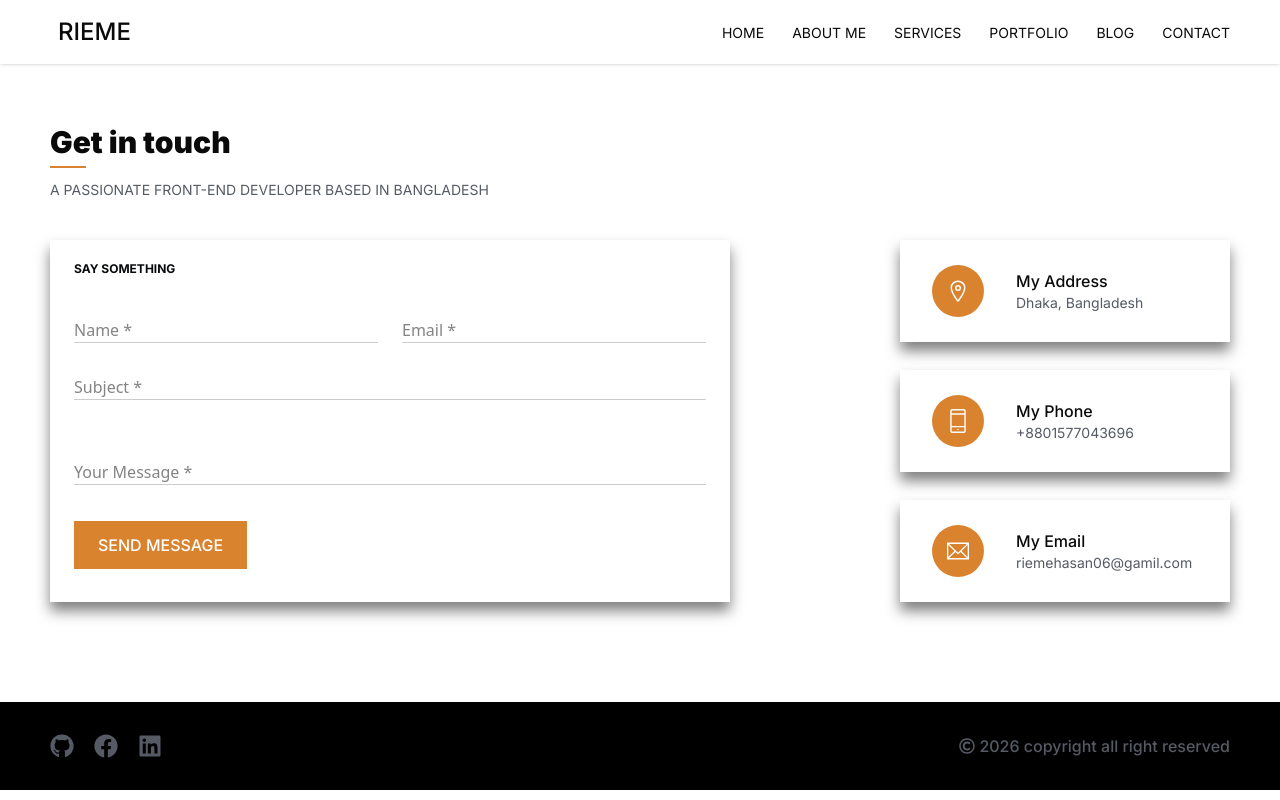
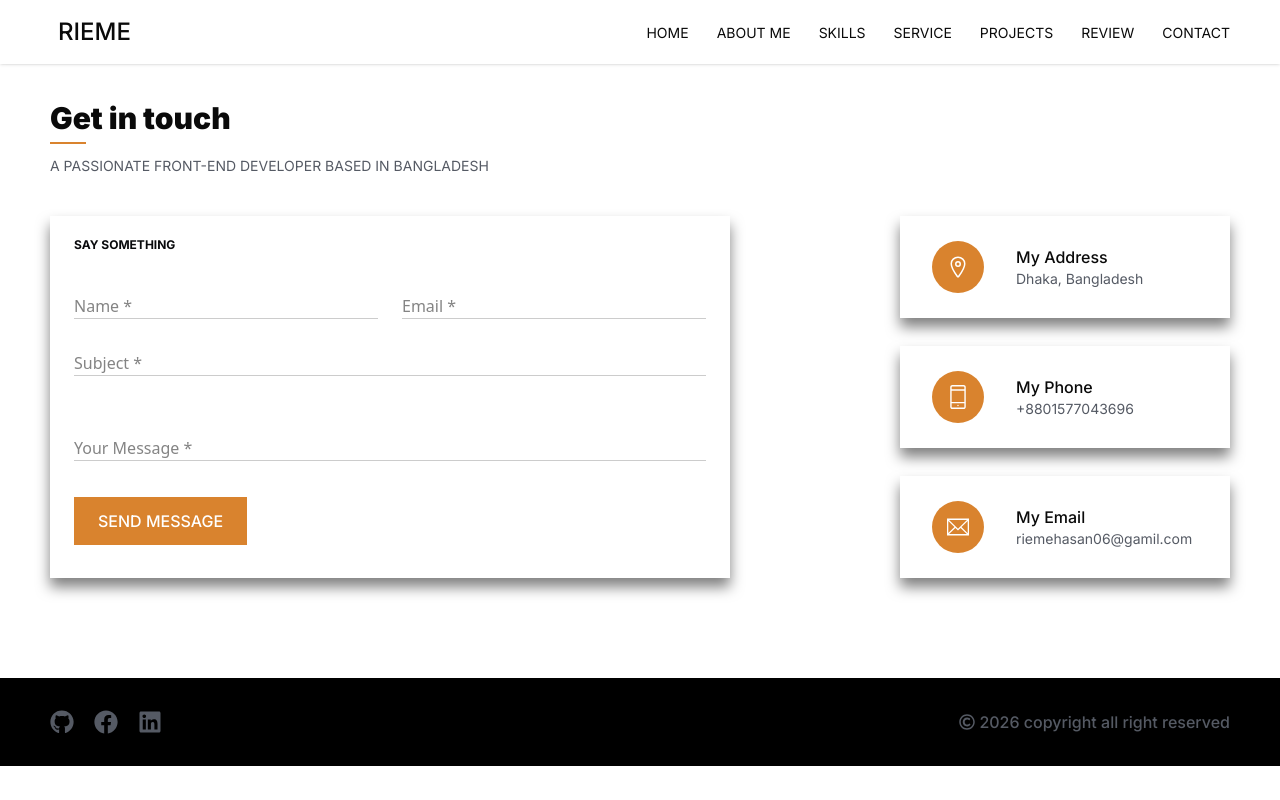
Before and after one commit to riemetoba/Rieme_portfolio, a React (Vite) app: page /contact in a window 1280 px wide. Shown: the top 800 px of the page. Built offline with nearby package versions, Linux system fonts and the light colour scheme.

Commit message:
Route fix

```diff
--- a/src/App.jsx
+++ b/src/App.jsx
@@ -4,8 +4,11 @@ import { Routes, Route } from "react-router-dom";
 import Home from "./components/pages/Home";
 import AboutMe from "./components/layouts/AboutMe";
 import Error from "./components/pages/Error";
-
-
+import Skill from "./components/layouts/Skill";
+import Service from "./components/layouts/Service";
+import Projects from "./components/layouts/Projects";
+import Review from "./components/layouts/Review";
+import Contact from "./components/layouts/Contact";
 
 function App() {
   return (
@@ -14,6 +17,11 @@ function App() {
         <Route path="/" element={<RootLayout />}>
           <Route index element={<Home />} />
           <Route path="/aboutme" element={<AboutMe />} />
+          <Route path="/skills" element={<Skill />} />
+          <Route path="/service" element={<Service />} />
+          <Route path="/projects" element={<Projects />} />
+          <Route path="/testimonial" element={<Review/>} />
+          <Route path="/contact" element={<Contact/>} />
           <Route path="*" element={<Error />} />
         </Route>
       </Routes>
--- a/src/components/layouts/Footer.jsx
+++ b/src/components/layouts/Contact.jsx
@@ -6,7 +6,7 @@ import { TfiMobile, TfiEmail } from "react-icons/tfi";
 import { FaGithub, FaFacebook, FaLinkedin, FaRegCopyright } from "react-icons/fa";
 import { Link } from "react-router-dom";
 
-const Footer = () => {
+const Contact = () => {
   return (
     <>
       <div className="py-25">
@@ -123,4 +123,4 @@ const Footer = () => {
   );
 };
 
-export default Footer;
+export default Contact;
--- a/src/components/layouts/Header.jsx
+++ b/src/components/layouts/Header.jsx
@@ -14,10 +14,11 @@ const Header = () => {
   const navItems = [
     { name: "Home", path: "/" },
     { name: "About Me", path: "/aboutme" },
-    { name: "Services", path: "/" },
-    { name: "Portfolio", path: "/" },
-    { name: "Blog", path: "/" },
-    { name: "Contact", path: "/" },
+    { name: "Skills", path: "/skills" },
+    { name: "Service", path: "/service" },
+    { name: "Projects", path: "/projects" },
+    { name: "Review", path: "/testimonial" },
+    { name: "Contact", path: "/footer" },
   ];
 
   return (
--- a/src/components/layouts/Work.jsx
+++ b/src/components/layouts/Projects.jsx
@@ -5,7 +5,7 @@ import workOne from "/src/assets/workOne.png";
 import workTwo from "/src/assets/workTwo.png";
 import workThree from "/src/assets/workThree.png";
 
-const Work = () => {
+const Projects = () => {
   return (
     <div id="projects" className="py-25 bg-[#ffffff]">
       <Container>
@@ -230,4 +230,4 @@ const Work = () => {
   );
 };
 
-export default Work;
+export default Projects;
--- a/src/components/layouts/Testimonial.jsx
+++ b/src/components/layouts/Review.jsx
@@ -6,7 +6,7 @@ import "slick-carousel/slick/slick.css";
 import "slick-carousel/slick/slick-theme.css";
 import Slider from "react-slick";
 
-const Testimonial = () => {
+const Review = () => {
   const settings = {
     dots: true,
     infinite: true,
@@ -105,4 +105,4 @@ const Testimonial = () => {
   );
 };
 
-export default Testimonial;
+export default Review;
--- a/src/components/layouts/RootLayout.jsx
+++ b/src/components/layouts/RootLayout.jsx
@@ -1,6 +1,6 @@
 import { Outlet } from "react-router-dom"
 import Header from "./Header"
-import Footer from "./Footer"
+import Footer from "./Contact"
 
 
 const RootLayout = () => {
--- a/src/components/layouts/Skill.jsx
+++ b/src/components/layouts/Skill.jsx
@@ -13,7 +13,6 @@ const Skill = () => {
 
   useEffect(() => {
     setTimeout(() => {
-      // note:এই use case-এ setTimeout ব্যবহার করা হয়েছে animation শুরু করার সময়টা একটু পিছিয়ে দিতে|
       setHtml(90);
       setCss(86);
       setJs(65);
```
Also changed, not shown: src/components/pages/Home.jsx (+6 -6 lines).
